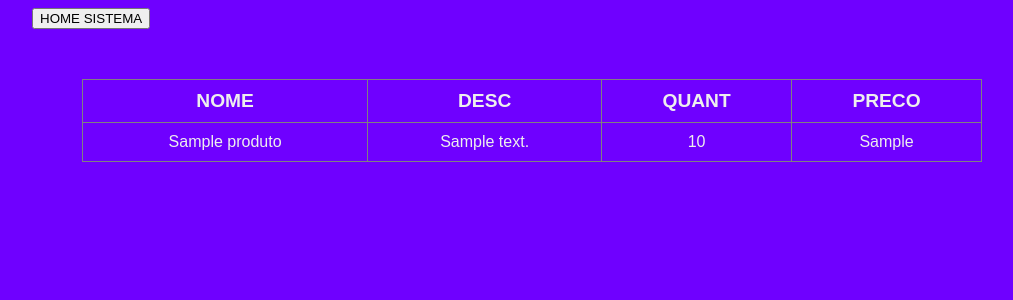
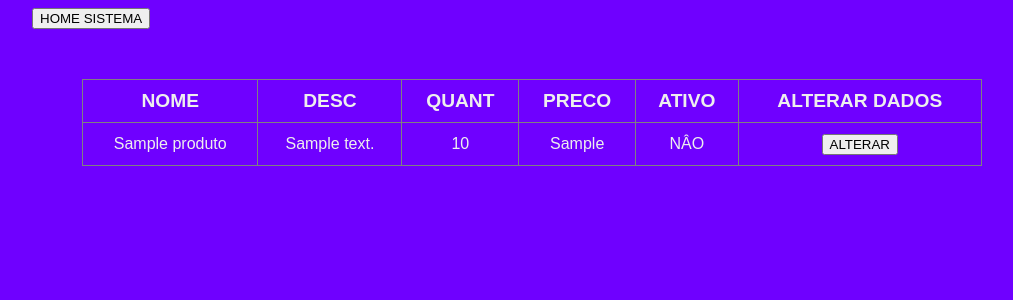
Before and after one commit to SanduicheMofado/ProjetoTi27, a PHP site: page /listaprodutos.php in a window 1280 px wide. Shown: the top 300 px of the page, without its empty margins (108-1121 px from the left). Run offline with PHP 8.4, Linux system fonts and the light colour scheme; tables that the repository leaves empty or names only in its code hold one stand-in row (values such as "Sample post").

Commit message:
alteração da listaprodutos e cadastrarprodutos

```diff
--- a/homesistema.html
+++ b/homesistema.html
@@ -9,7 +9,7 @@
 </head>
 <body>
     <a href="cadastrausuario.php"><input type="button" name="menucadastra" value="CADASTRAR USUÁRIO" style="height: 200px;width: 200px;"></a>
-    <a href="cadastraproduto.php"><input type="button" name="menucadastra" value="CADASTRAR PRODUTO" style="height: 200px;width: 200px;"></a>
+    <a href="cadastrarproduto.php"><input type="button" name="menucadastra" value="CADASTRAR PRODUTO" style="height: 200px;width: 200px;"></a>
     <a href="listausuarios.php"><input type="button" name="menu cadastra" value="LISTA USUÁRIO" style="height: 200px;width: 200px;"></a>
     <a href="listaprodutos.php"><input type="button" name="menu cadastra" value="LISTA PRODUTOS" style="height: 200px;width: 200px;"></a>
 </body>
--- a/listaprodutos.php
+++ b/listaprodutos.php
@@ -20,6 +20,8 @@ $resultado = mysqli_query($link, $sql)
                 <th>DESC</th>
                 <th>QUANT</th>
                 <th>PRECO</th>
+                <th>ATIVO</th>
+                <th>ALTERAR DADOS</th>
             </tr>
             <?php
             while($tbl = mysqli_fetch_array($resultado)){
@@ -29,6 +31,8 @@ $resultado = mysqli_query($link, $sql)
                 <td><?=$tbl[2]?></td>
                 <td><?=$tbl[3]?></td>
                 <td><?=$tbl[4]?></td>
+                <td><?=$check=($tbl[5]=='s')?"SIM":"NÂO"?></td>
+                <td><a href="alterarproduto.php?id=<?=$tbl[0]?>"><input type="button" value="ALTERAR"></a></td>
             </tr>
             <?php
             }
--- a/listausuarios.php
+++ b/listausuarios.php
@@ -1,6 +1,6 @@
 <?php
 include("conectadb.php");
-$sql = "SELECT * FROM usuarios WHERE usu_ativo ='s'";
+$sql = "SELECT * FROM usuarios";
 $resultado = mysqli_query($link, $sql)
 ?>
 <!DOCTYPE html>
@@ -30,7 +30,7 @@ $resultado = mysqli_query($link, $sql)
                 <td><?=$tbl[1]?></td>
                 <td><a href="alterarusuario.php?id=<?=$tbl[0]?>"><input type="button" value="ALTERAR"></a></td>
                 <!-- <td><a href="excluirusuario.php?id=<//?=$tbl[0]?>"><input type="button" value="EXCLUIR"></a></td> -->
-                <td><?=($tbl[3]=='s')?"SIM":"NÂO"?></td>
+                <td><?=$check=($tbl[3]=='s')?"SIM":"NÂO"?></td>
                 </tr>
                 <?php
             }
```
Also changed, not shown: cadastrarproduto.php (+6 -6 lines).
